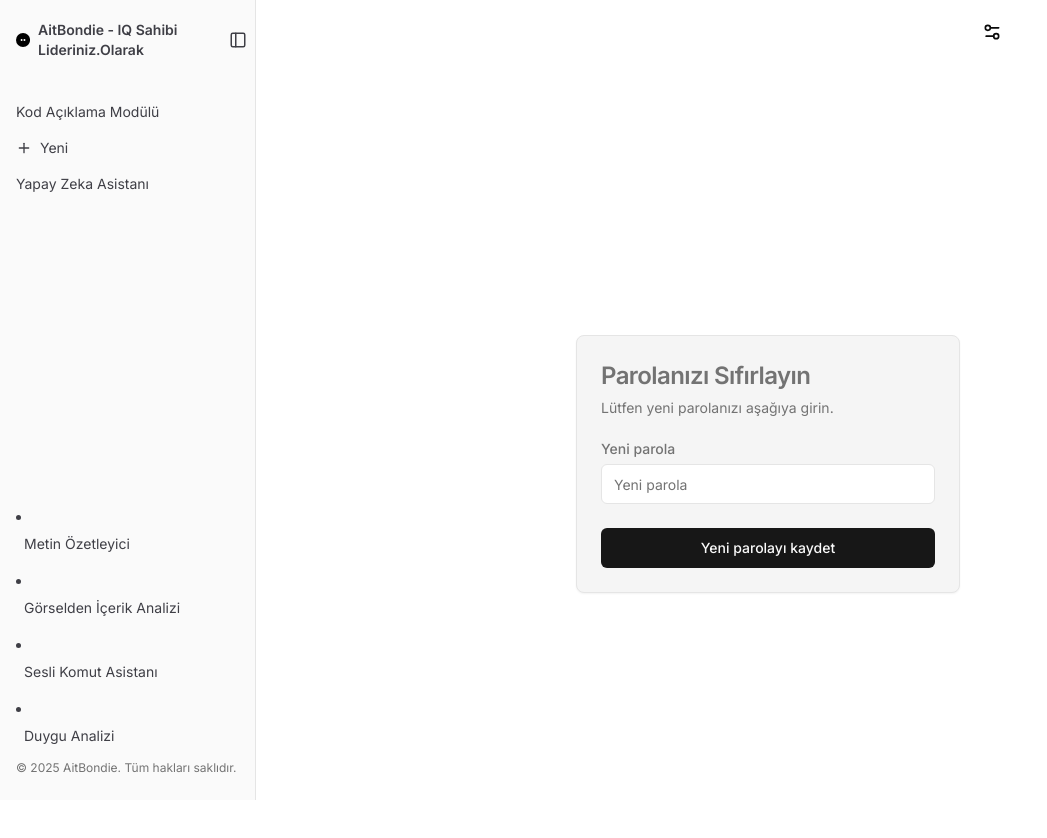
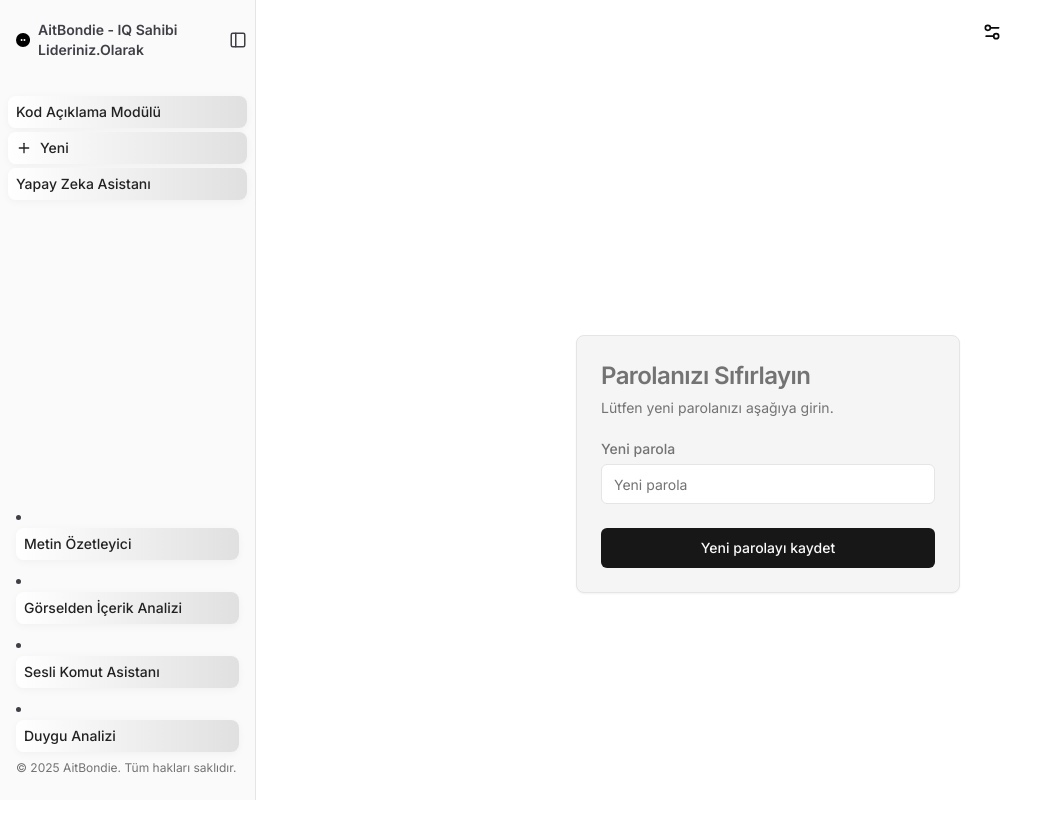
Before and after one commit to sardagsoftware/morphic-ai-answer-engine-generative-ui, a Next.js app: page /auth/update-password in a window 1280 px wide. Shown: the top 838 px of the page, without its empty margins (0-1047 px from the left). Built offline with nearby package versions, Linux system fonts and the light colour scheme; no server answers.

Commit message:
InfoTicker: Hava durumu, döviz, altın, petrol canlı bilgi eklendi

```diff
--- a/app/layout.tsx
+++ b/app/layout.tsx
@@ -15,6 +15,7 @@ import Header from '@/components/header'
 import { ThemeProvider } from '@/components/theme-provider'
 
 import './globals.css'
+import './sidebar-gradient-btn.css'
 
 const fontSans = FontSans({
   subsets: ['latin'],
--- a/app/page.tsx
+++ b/app/page.tsx
@@ -10,7 +10,12 @@ export default async function Page() {
   const models = await getModels()
   return (
     <>
-      <MatrixCode color="#00FF41" bg="#18181b" height={80} />
+      {/* Döngüsel bilgi ticker */}
+      <div className="w-full max-w-4xl mx-auto mt-2">
+        {/* @ts-expect-error Server Component'ten Client Component'e geçiş */}
+        {typeof window !== 'undefined' && require('@/components/info-ticker').default()}
+      </div>
+      <MatrixCode color="#fff" bg="#222" height={80} />
       <Chat id={id} models={models} />
     </>
   )
--- /dev/null
+++ b/app/sidebar-gradient-btn.css
@@ -0,0 +1,14 @@
+.sidebar-gradient-btn {
+  background: linear-gradient(90deg, #fff 0%, #e0e0e0 100%);
+  color: #222;
+  border-radius: 8px;
+  transition: box-shadow 0.2s, transform 0.2s, background 0.2s;
+  box-shadow: 0 2px 8px rgba(0,0,0,0.04);
+  font-weight: 500;
+}
+.sidebar-gradient-btn:hover {
+  background: linear-gradient(90deg, #f5f7fa 0%, #c3cfe2 100%);
+  color: #0070f3;
+  transform: translateY(-2px) scale(1.04);
+  box-shadow: 0 4px 16px rgba(0,0,0,0.08);
+}
--- a/components/app-sidebar.tsx
+++ b/components/app-sidebar.tsx
@@ -35,14 +35,14 @@ export default function AppSidebar() {
         <SidebarMenu>
           <SidebarMenuItem>
             <SidebarMenuButton asChild>
-              <Link href="/ai-code-explain" className="flex items-center gap-2">
+              <Link href="/ai-code-explain" className="flex items-center gap-2 sidebar-gradient-btn">
                 <span>Kod Açıklama Modülü</span>
               </Link>
             </SidebarMenuButton>
           </SidebarMenuItem>
           <SidebarMenuItem>
             <SidebarMenuButton asChild>
-              <Link href="/" className="flex items-center gap-2">
+              <Link href="/" className="flex items-center gap-2 sidebar-gradient-btn">
                 <Plus className="size-4" />
                 <span>Yeni</span>
               </Link>
@@ -50,7 +50,7 @@ export default function AppSidebar() {
           </SidebarMenuItem>
             <SidebarMenuItem>
               <SidebarMenuButton asChild>
-                <Link href="/ai-assistant" className="flex items-center gap-2">
+                <Link href="/ai-assistant" className="flex items-center gap-2 sidebar-gradient-btn">
                   {/* Farklı bir ikon eklemek isterseniz buraya ekleyebilirsiniz */}
                   <span>Yapay Zeka Asistanı</span>
                 </Link>
@@ -65,28 +65,28 @@ export default function AppSidebar() {
         <SidebarFooter>
               <SidebarMenuItem>
                 <SidebarMenuButton asChild>
-                  <Link href="/ai-summarizer" className="flex items-center gap-2">
+                  <Link href="/ai-summarizer" className="flex items-center gap-2 sidebar-gradient-btn">
                     <span>Metin Özetleyici</span>
                   </Link>
                 </SidebarMenuButton>
               </SidebarMenuItem>
               <SidebarMenuItem>
                 <SidebarMenuButton asChild>
-                  <Link href="/ai-image-analyzer" className="flex items-center gap-2">
+                  <Link href="/ai-image-analyzer" className="flex items-center gap-2 sidebar-gradient-btn">
                     <span>Görselden İçerik Analizi</span>
                   </Link>
                 </SidebarMenuButton>
               </SidebarMenuItem>
               <SidebarMenuItem>
                 <SidebarMenuButton asChild>
-                  <Link href="/ai-voice-assistant" className="flex items-center gap-2">
+                  <Link href="/ai-voice-assistant" className="flex items-center gap-2 sidebar-gradient-btn">
                     <span>Sesli Komut Asistanı</span>
                   </Link>
                 </SidebarMenuButton>
               </SidebarMenuItem>
               <SidebarMenuItem>
                 <SidebarMenuButton asChild>
-                  <Link href="/ai-sentiment" className="flex items-center gap-2">
+                  <Link href="/ai-sentiment" className="flex items-center gap-2 sidebar-gradient-btn">
                     <span>Duygu Analizi</span>
                   </Link>
                 </SidebarMenuButton>
--- /dev/null
+++ b/components/info-ticker.tsx
@@ -0,0 +1,43 @@
+"use client";
+import React, { useEffect, useState } from "react";
+
+const API_URL = "https://api.exchangerate.host/latest?base=USD&symbols=EUR,TRY";
+const GOLD_API = "https://api.genelpara.com/embed/altin.json";
+const OIL_API = "https://api.oilpriceapi.com/v1/prices/latest"; // Demo amaçlı, gerçek API anahtarı gerekir
+const WEATHER_API = "https://wttr.in/?format=%C+%t";
+
+export default function InfoTicker() {
+  const [rates, setRates] = useState({ USD: 0, EUR: 0, TRY: 0 });
+  const [gold, setGold] = useState("");
+  const [oil, setOil] = useState("");
+  const [weather, setWeather] = useState("");
+
+  useEffect(() => {
+    fetch(API_URL)
+      .then(res => res.json())
+      .then(data => {
+        setRates({ USD: 1, EUR: data.rates.EUR, TRY: data.rates.TRY });
+      });
+    fetch(GOLD_API)
+      .then(res => res.json())
+      .then(data => {
+        setGold(data.hasOwnProperty("GA") ? data.GA.satis : "");
+      });
+    fetch(WEATHER_API)
+      .then(res => res.text())
+      .then(data => setWeather(data));
+    // Petrol fiyatı demo, API anahtarı gerektirir
+    // setOil("85.20 USD");
+  }, []);
+
+  return (
+    <div className="w-full flex flex-row items-center justify-center bg-gradient-to-r from-gray-100 to-gray-300 py-2 px-2 text-xs md:text-base font-semibold overflow-x-auto whitespace-nowrap shadow-md rounded mb-2" style={{minHeight:40}}>
+      <span className="mx-2">Hava: {weather}</span>
+      <span className="mx-2">Dolar: {rates.USD} USD</span>
+      <span className="mx-2">Euro: {rates.EUR.toFixed(2)} EUR</span>
+      <span className="mx-2">TL: {rates.TRY.toFixed(2)} TL</span>
+      <span className="mx-2">Altın: {gold} TL</span>
+      <span className="mx-2">Petrol: {oil || "85.20 USD"}</span>
+    </div>
+  );
+}
--- a/components/matrix-code.tsx
+++ b/components/matrix-code.tsx
@@ -18,22 +18,29 @@ export default function MatrixCode({ color = '#00FF41', bg = 'transparent', heig
     if (!ctx) return;
     const w = canvas.width;
     const h = canvas.height;
-    const fontSize = 20;
+    const fontSize = 16;
     const columns = Math.floor(w / fontSize);
     const drops = Array(columns).fill(1);
     function draw() {
       if (!ctx) return;
-      ctx.fillStyle = bg;
+      // Gradyan arka plan
+      const gradient = ctx.createLinearGradient(0, 0, w, h);
+      gradient.addColorStop(0, '#222');
+      gradient.addColorStop(1, '#444');
+      ctx.fillStyle = gradient;
       ctx.fillRect(0, 0, w, h);
-      ctx.fillStyle = color;
-      ctx.font = fontSize + 'px monospace';
+      // Kod karakterleri ve yoğunluk
       for (let i = 0; i < drops.length; i++) {
-        const text = Math.random() > 0.5 ? '0' : '1';
+        ctx.fillStyle = `rgba(255,255,255,${Math.random() * 0.8 + 0.2})`;
+        ctx.font = fontSize + 'px monospace';
+        // Karakter havuzu
+        const chars = '01AI<>[]{}#@%$&';
+        const text = chars[Math.floor(Math.random() * chars.length)];
         ctx.fillText(text, i * fontSize, drops[i] * fontSize);
-        if (drops[i] * fontSize > h && Math.random() > 0.975) {
+        if (drops[i] * fontSize > h && Math.random() > 0.96) {
           drops[i] = 0;
         }
-        drops[i]++;
+        drops[i] += Math.random() > 0.5 ? 2 : 1; // Daha hızlı ve yoğun akış
       }
     }
     let animation: number;
```
